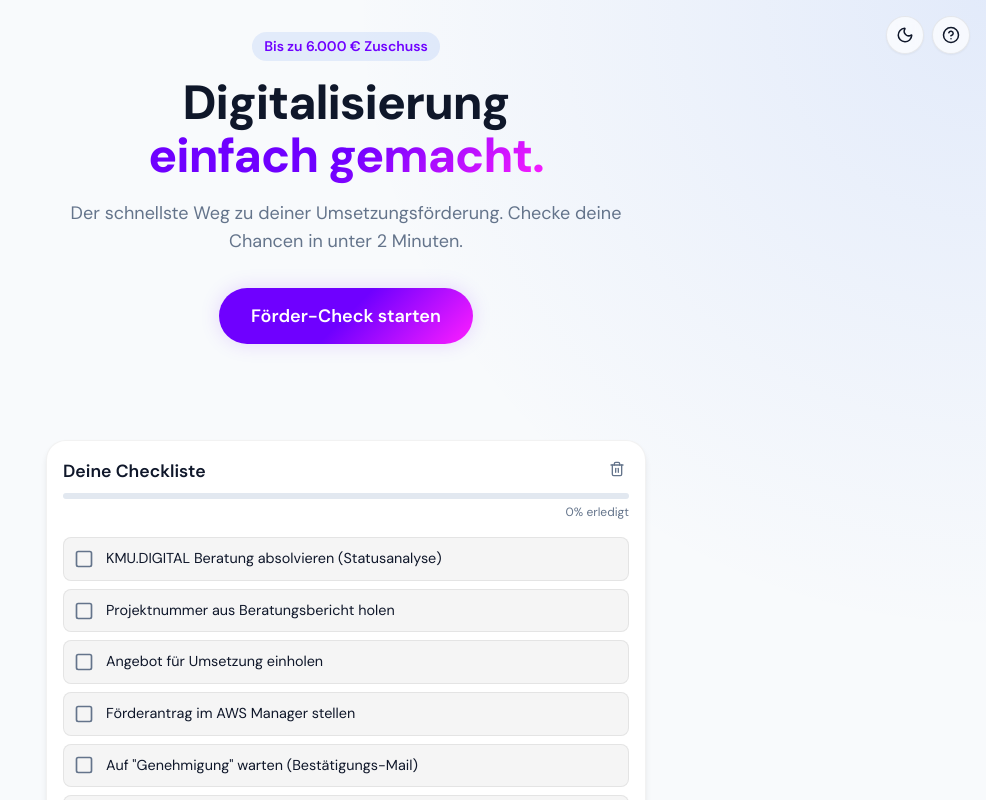
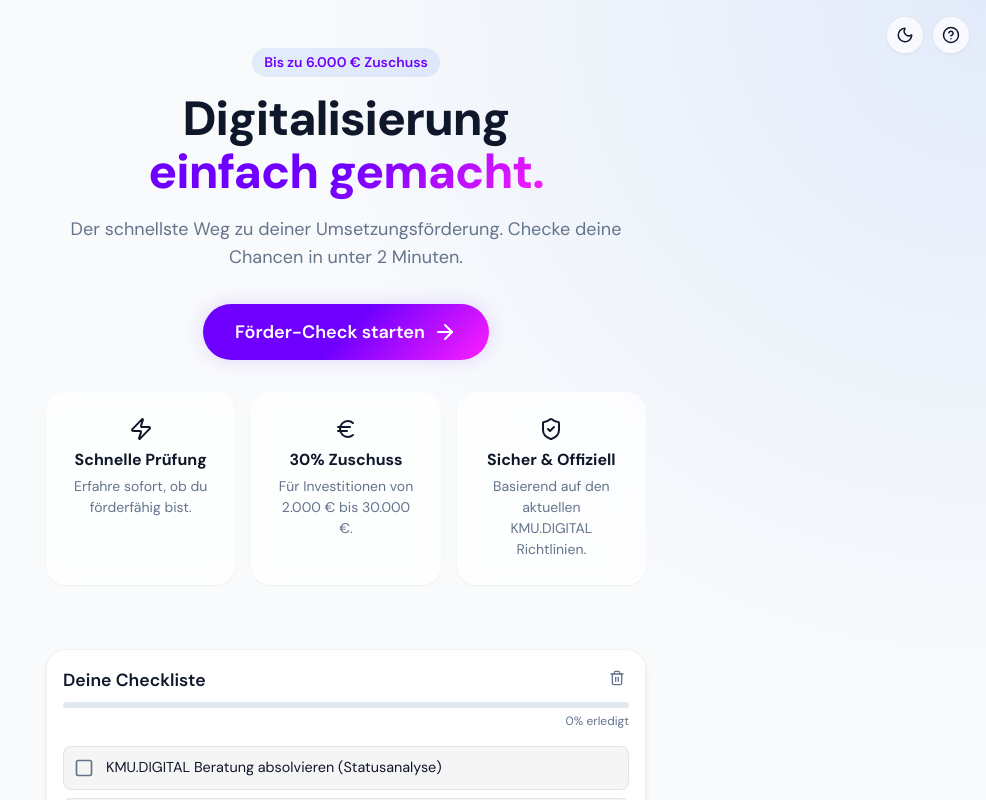
Before and after one commit to andischwaiger87-oss/KMU-Foerderung, a React (Vite) app: page / in a window 1280 px wide. Shown: the top 800 px of the page, without its empty margins (294-1280 px from the left). Built offline with nearby package versions, Linux system fonts and the light colour scheme.

Commit message:
Fix: Zurück-Pfeil in FAQ sichtbar gemacht und Akkordeon-Farben an Light Mode angepasst

```diff
--- a/src/views/Faq.jsx
+++ b/src/views/Faq.jsx
@@ -61,11 +61,12 @@ export default function FAQ() {
 
     return (
         <div className={styles.container} style={{ maxWidth: '800px', width: '100%', paddingLeft: '1rem', paddingRight: '1rem' }}>
-            <header className={styles.header}>
-                <button onClick={() => navigate(-1)} className={styles.backLink} style={{ color: 'white', background: 'none', border: 'none', cursor: 'pointer' }}>
+            <header className={styles.header} style={{ display: 'flex', alignItems: 'center', marginBottom: '2rem' }}>
+                {/* HIER GEÄNDERT: color von 'white' auf 'var(--color-text-main)' */}
+                <button onClick={() => navigate(-1)} className={styles.backLink} style={{ color: 'var(--color-text-main)', background: 'none', border: 'none', cursor: 'pointer', marginRight: '1rem' }}>
                     <ArrowLeft size={24} />
                 </button>
-                <h1 className={styles.title}>Häufige Fragen</h1>
+                <h1 className={styles.title} style={{ margin: 0 }}>Häufige Fragen</h1>
             </header>
 
             {/* Audio Player Card */}
@@ -85,24 +86,24 @@ export default function FAQ() {
                     {isPlaying ? <Pause size={20} fill="white" /> : <Play size={20} fill="white" />}
                     {isPlaying ? 'Pause' : 'Abspielen'}
                 </button>
-                {/* Note: In a real app we would add progress bar etc */}
             </div>
 
             {/* Resource Links Section */}
             <div style={{ marginBottom: '2rem' }}>
                 <h3 style={{ fontSize: '1.1rem', marginBottom: '1rem' }}>Wichtige Links</h3>
                 <div style={{ display: 'grid', gap: '0.75rem' }}>
-                    <a href="https://firmen.wko.at/suche_kmudigital" target="_blank" rel="noopener noreferrer" className={styles.card} style={{ textDecoration: 'none', padding: '1rem', display: 'flex', alignItems: 'center', justifyContent: 'space-between' }}>
+                    {/* HIER GEÄNDERT: Hintergrund und Rahmen für die Links im FAQ-Bereich */}
+                    <a href="https://firmen.wko.at/suche_kmudigital" target="_blank" rel="noopener noreferrer" className={styles.card} style={{ textDecoration: 'none', padding: '1rem', display: 'flex', alignItems: 'center', justifyContent: 'space-between', background: 'var(--color-surface)', borderRadius: '8px', border: '1px solid rgba(128,128,128,0.2)' }}>
                         <span style={{ fontWeight: 600, color: 'var(--color-primary)' }}>Berater finden</span>
-                        <ArrowLeft style={{ transform: 'rotate(135deg)' }} size={18} />
+                        <ArrowLeft style={{ transform: 'rotate(135deg)', color: 'var(--color-primary)' }} size={18} />
                     </a>
-                    <a href="https://foerdermanager.aws.at/" target="_blank" rel="noopener noreferrer" className={styles.card} style={{ textDecoration: 'none', padding: '1rem', display: 'flex', alignItems: 'center', justifyContent: 'space-between' }}>
+                    <a href="https://foerdermanager.aws.at/" target="_blank" rel="noopener noreferrer" className={styles.card} style={{ textDecoration: 'none', padding: '1rem', display: 'flex', alignItems: 'center', justifyContent: 'space-between', background: 'var(--color-surface)', borderRadius: '8px', border: '1px solid rgba(128,128,128,0.2)' }}>
                         <span style={{ fontWeight: 600, color: 'var(--color-primary)' }}>AWS Fördermanager</span>
-                        <ArrowLeft style={{ transform: 'rotate(135deg)' }} size={18} />
+                        <ArrowLeft style={{ transform: 'rotate(135deg)', color: 'var(--color-primary)' }} size={18} />
                     </a>
-                    <a href="https://www.kmudigital.at" target="_blank" rel="noopener noreferrer" className={styles.card} style={{ textDecoration: 'none', padding: '1rem', display: 'flex', alignItems: 'center', justifyContent: 'space-between' }}>
+                    <a href="https://www.kmudigital.at" target="_blank" rel="noopener noreferrer" className={styles.card} style={{ textDecoration: 'none', padding: '1rem', display: 'flex', alignItems: 'center', justifyContent: 'space-between', background: 'var(--color-surface)', borderRadius: '8px', border: '1px solid rgba(128,128,128,0.2)' }}>
                         <span style={{ fontWeight: 600, color: 'var(--color-primary)' }}>KMU.DIGITAL Infos</span>
-                        <ArrowLeft style={{ transform: 'rotate(135deg)' }} size={18} />
+                        <ArrowLeft style={{ transform: 'rotate(135deg)', color: 'var(--color-primary)' }} size={18} />
                     </a>
                 </div>
             </div>
@@ -125,8 +126,9 @@ function AccordionItem({ question, answer }) {
                 onClick={() => setIsOpen(!isOpen)}
                 style={{
                     width: '100%',
-                    background: 'rgba(255,255,255,0.03)',
-                    border: '1px solid rgba(255,255,255,0.1)',
+                    // HIER GEÄNDERT: Neutrale Farben statt hartem Weiß
+                    background: 'rgba(128,128,128,0.05)',
+                    border: '1px solid rgba(128,128,128,0.2)',
                     borderRadius: '8px',
                     display: 'flex',
                     justifyContent: 'space-between',
@@ -151,7 +153,8 @@ function AccordionItem({ question, answer }) {
                         exit={{ height: 0, opacity: 0 }}
                         style={{ overflow: 'hidden' }}
                     >
-                        <div style={{ padding: '0 1rem 1rem 1rem', background: 'rgba(255,255,255,0.03)', borderBottomLeftRadius: '8px', borderBottomRightRadius: '8px', border: '1px solid rgba(255,255,255,0.1)', borderTop: 'none' }}>
+                        {/* HIER GEÄNDERT: Neutrale Farben statt hartem Weiß */}
+                        <div style={{ padding: '0 1rem 1rem 1rem', background: 'rgba(128,128,128,0.05)', borderBottomLeftRadius: '8px', borderBottomRightRadius: '8px', border: '1px solid rgba(128,128,128,0.2)', borderTop: 'none' }}>
                             <p style={{ marginTop: '0.5rem', color: 'var(--color-text-muted)', fontSize: '0.95rem', lineHeight: 1.6 }}>
                                 {answer}
                             </p>
--- a/src/views/Home.jsx
+++ b/src/views/Home.jsx
@@ -1,9 +1,8 @@
-// C:\Users\Andi\KMU-Foerderung\views\Home.jsx
-
 import React from 'react'
 import { useNavigate } from 'react-router-dom'
 import { motion } from 'framer-motion'
-// HIER: Zap, Euro, ShieldCheck entfernt, da unten nicht genutzt (Clean up)
+// Die Icons für die Benefit-Cards sind wieder da!
+import { ArrowRight, Zap, Euro, ShieldCheck } from 'lucide-react'
 import styles from './Home.module.css'
 import Checklist from '../components/Checklist'
 
@@ -11,9 +10,8 @@ export default function Home() {
     const navigate = useNavigate()
 
     return (
-        <div className={styles.container}>
-            {/* --- DIE ALTE TOP BAR WURDE HIER ENTFERNT --- */}
-            {/* Die Funktionalität zieht global in die App.jsx um */}
+        // HINZUGEFÜGT: paddingTop, damit der Badge nicht mehr von den Header-Icons verdeckt wird
+        <div className={styles.container} style={{ paddingTop: '3rem' }}>
 
             <header className={styles.hero}>
                 <motion.div
@@ -32,14 +30,31 @@ export default function Home() {
                     </p>
 
                     <button onClick={() => navigate('/wizard')} className={styles.ctaButton}>
-                        Förder-Check starten {/* HIER: ArrowRight Icon fehlt im Code, falls gewünscht hinzufügen */}
+                        Förder-Check starten <ArrowRight />
                     </button>
                 </motion.div>
             </header>
 
-            {/* --- BENEFITS SECTION LÄUFT UNTEN WEITER WIE GEHABT --- */}
+            {/* WIEDER HERGESTELLT: Die Infokarten unter dem Button */}
             <section className={styles.benefits}>
-                {/* ... Rest der Datei bleibt gleich ... */}
+                <BenefitCard
+                    icon={Zap}
+                    title="Schnelle Prüfung"
+                    desc="Erfahre sofort, ob du förderfähig bist."
+                    delay={0.2}
+                />
+                <BenefitCard
+                    icon={Euro}
+                    title="30% Zuschuss"
+                    desc="Für Investitionen von 2.000 € bis 30.000 €."
+                    delay={0.4}
+                />
+                <BenefitCard
+                    icon={ShieldCheck}
+                    title="Sicher & Offiziell"
+                    desc="Basierend auf den aktuellen KMU.DIGITAL Richtlinien."
+                    delay={0.6}
+                />
             </section>
 
             <section style={{ width: '100%', maxWidth: '600px', marginTop: '2rem' }}>
@@ -48,4 +63,20 @@ export default function Home() {
         </div>
     )
 }
-// ... BenefitCard Funktion bleibt am Ende ...
+
+function BenefitCard({ icon: Icon, title, desc, delay }) {
+    return (
+        <motion.div
+            className={styles.card}
+            initial={{ opacity: 0, y: 20 }}
+            animate={{ opacity: 1, y: 0 }}
+            transition={{ delay, duration: 0.5 }}
+        >
+            <div className={styles.iconWrapper}>
+                <Icon size={24} />
+            </div>
+            <h3 className={styles.cardTitle}>{title}</h3>
+            <p className={styles.cardDesc}>{desc}</p>
+        </motion.div>
+    )
+}
```
